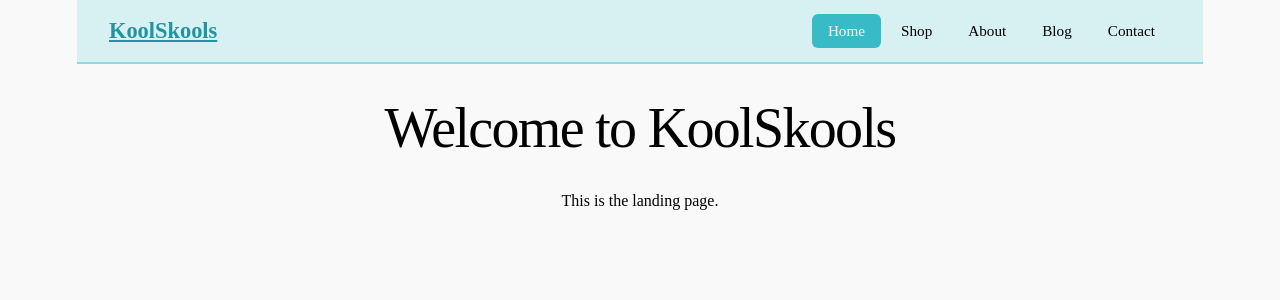
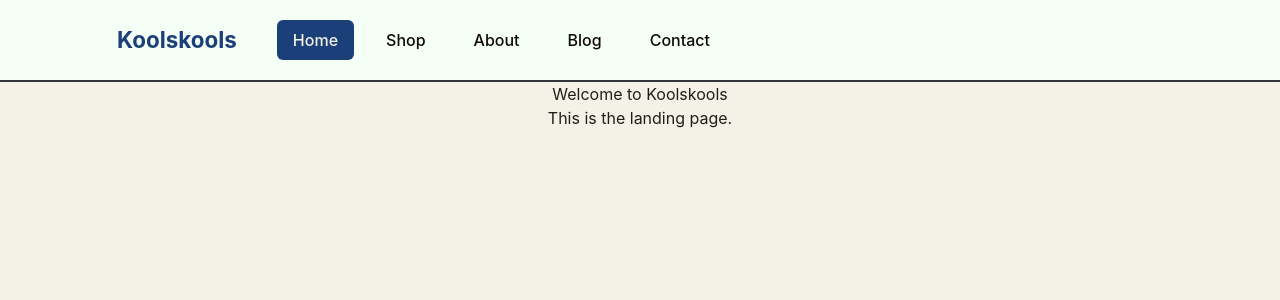
Before and after one commit to tamrachan/koolskools-website, a React (Vite) app in the folder KoolSkools-website/: page / in a window 1280 px wide. Shown: the top 300 px of the page. Built offline with nearby package versions, Linux system fonts and the light colour scheme.

Commit message:
Replace css/ with tailwindcss tokens and add initial colour palette

```diff
--- a/KoolSkools-website/package.json
+++ b/KoolSkools-website/package.json
@@ -10,9 +10,11 @@
     "preview": "vite preview"
   },
   "dependencies": {
+    "@tailwindcss/vite": "^4.3.2",
     "react": "^19.2.6",
     "react-dom": "^19.2.6",
-    "react-router-dom": "^7.18.0"
+    "react-router-dom": "^7.18.0",
+    "tailwindcss": "^4.3.2"
   },
   "devDependencies": {
     "@babel/core": "^7.29.0",
--- a/KoolSkools-website/src/App.css
+++ /dev/null
@@ -1,13 +0,0 @@
-@import './css/colours.css';
-
-*,
-*::before,
-*::after {
-  box-sizing: border-box;
-}
-
-body {
-  margin: 0;
-  background-color: var(--primary-off-white);
-  color: var(--primary-black);
-}
--- a/KoolSkools-website/src/App.tsx
+++ b/KoolSkools-website/src/App.tsx
@@ -5,7 +5,6 @@ import Shop from './pages/Shop';
 import About from './pages/About';
 import Blog from './pages/Blog';
 import Contact from './pages/Contact';
-import './App.css';
 
 export default function App() {
   return (
--- a/KoolSkools-website/src/components/NavBar.tsx
+++ b/KoolSkools-website/src/components/NavBar.tsx
@@ -1,6 +1,5 @@
 import { useState } from 'react';
 import { NavLink } from 'react-router-dom';
-import '../css/NavBar.css';
 
 const navLinks = [
   { label: 'Home', to: '/' },
@@ -14,29 +13,40 @@ export default function NavBar() {
   const [menuOpen, setMenuOpen] = useState(false);
 
   return (
-    <nav className="navbar">
-      <NavLink to="/" className="navbar-logo">
-        Kool<span>Skools</span>
+    <nav className="full-bleed sticky top-0 z-100 border-b-2 border-border bg-surface">
+      <div className="mx-auto flex h-20 w-full max-w-[1126px] items-center justify-between px-10 md:justify-start md:gap-10">
+        <NavLink to="/" className="text-[1.4rem] font-bold text-accent">
+          Kool<span>skools</span>
         </NavLink>
 
         <button
-        className="navbar-toggle"
+          className="flex cursor-pointer flex-col gap-[5px] border-none bg-transparent p-1 max-md:flex md:hidden"
           aria-label="Toggle navigation"
           aria-expanded={menuOpen}
           onClick={() => setMenuOpen((prev) => !prev)}
         >
-        <span />
-        <span />
-        <span />
+          <span className="block h-0.5 w-6 rounded-md bg-accent transition" />
+          <span className="block h-0.5 w-6 rounded-md bg-accent transition" />
+          <span className="block h-0.5 w-6 rounded-md bg-accent transition" />
         </button>
 
-      <ul className={`navbar-links${menuOpen ? ' open' : ''}`}>
+        <ul
+          className={`
+            m-0 flex list-none gap-4 p-0 max-md:absolute max-md:inset-x-0 max-md:top-16
+            max-md:flex-col max-md:border-b-2 max-md:border-accent-subtle max-md:bg-bg
+            max-md:px-4 max-md:py-3 ${menuOpen ? 'max-md:flex' : 'max-md:hidden'}
+          `}
+        >
           {navLinks.map(({ label, to }) => (
             <li key={label}>
               <NavLink
                 to={to}
                 end={to === '/'}
-              className={({ isActive }) => (isActive ? 'active' : undefined)}
+                className={({ isActive }) =>
+                  `block rounded-md px-4 py-2 text-md font-medium no-underline transition-colors hover:bg-accent hover:text-bg ${
+                    isActive ? 'bg-accent text-bg' : 'text-heading'
+                  }`
+                }
                 onClick={() => setMenuOpen(false)}
               >
                 {label}
@@ -44,6 +54,7 @@ export default function NavBar() {
             </li>
           ))}
         </ul>
+      </div>
     </nav>
   );
 }
--- a/KoolSkools-website/src/css/NavBar.css
+++ /dev/null
@@ -1,87 +0,0 @@
-@import './colours.css';
-
-.navbar {
-  background-color: var(--teal-light);
-  border-bottom: 2px solid var(--teal-mid);
-  padding: 0 2rem;
-  display: flex;
-  align-items: center;
-  justify-content: space-between;
-  height: 64px;
-  position: sticky;
-  top: 0;
-  z-index: 100;
-}
-
-.navbar-logo {
-  font-size: 1.4rem;
-  font-weight: 700;
-  color: var(--teal-dark);
-}
-
-.navbar-links {
-  display: flex;
-  list-style: none;
-  margin: 0;
-  padding: 0;
-  gap: 0.25rem;
-}
-
-.navbar-links a {
-  display: block;
-  padding: 0.5rem 1rem;
-  color: var(--primary-black);
-  text-decoration: none;
-  font-size: 0.95rem;
-  font-weight: 500;
-  border-radius: 6px;
-  transition: background-color 0.15s ease, color 0.15s ease;
-}
-
-.navbar-links a:hover,
-.navbar-links a.active {
-  background-color: var(--teal-base);
-  color: var(--primary-white);
-}
-
-.navbar-toggle {
-  display: none;
-  flex-direction: column;
-  gap: 5px;
-  background: none;
-  border: none;
-  cursor: pointer;
-  padding: 0.25rem;
-}
-
-.navbar-toggle span {
-  display: block;
-  width: 24px;
-  height: 2px;
-  background-color: var(--teal-dark);
-  border-radius: 2px;
-  transition: transform 0.2s ease, opacity 0.2s ease;
-}
-
-@media (max-width: 768px) {
-  .navbar-toggle {
-    display: flex;
-  }
-
-  .navbar-links {
-    display: none;
-    flex-direction: column;
-    position: absolute;
-    top: 64px;
-    left: 0;
-    right: 0;
-    background-color: var(--teal-light);
-    border-bottom: 2px solid var(--teal-mid);
-    padding: 0.75rem 1rem;
-    gap: 0.25rem;
-  }
-
-  .navbar-links.open {
-    display: flex;
-  }
-}
--- a/KoolSkools-website/src/css/colours.css
+++ /dev/null
@@ -1,31 +0,0 @@
-/* Theme colours */
-:root {
-  /* Primary colours */
-  --primary-black: #000000;
-  --primary-white: #FEFFFF;
-  --primary-off-white: #f9f9f9;
-
-  /* Teal colours - brand accent #39BBC7 */
-  --teal-base: #39BBC7;
-  --teal-light: #D7F1F3;   /* NavBar background - passes WCAG AA with dark text */
-  --teal-mid: #8ED8DF;
-  --teal-dark: #2493A0;
-
-  /* Secondary colours */
-  --secondary-peach: #E19787;
-  --secondary-yellow: #DABB7B;
-  --secondary-brown: #4B3100;
-
-  /* Teal scale */
-  --primary-teal-50: #f3fcfd;
-  --primary-teal-100: #e3f8fa;
-  --primary-teal-200: #c3eef2;
-  --primary-teal-300: #8ed8df;
-  --primary-teal-400: #5bc8d2;
-  --primary-teal-500: #39bbc7;
-  --primary-teal-600: #2493a0;
-  --primary-teal-700: #1d7681;
-  --primary-teal-800: #1a5f68;
-  --primary-teal-900: #184f56;
-  --primary-teal-950: #0d2c31;
-}
--- a/KoolSkools-website/src/index.css
+++ b/KoolSkools-website/src/index.css
@@ -1,44 +1,79 @@
-#root {
-  width: 1126px;
-  max-width: 100%;
-  margin: 0 auto;
-  text-align: center;
-  border-inline: 1px solid var(--border);
-  min-height: 100svh;
-  display: flex;
-  flex-direction: column;
+@import "tailwindcss";
+
+/* Koolskools Website Stylesheet
+
+ * Use: in Tailwind's utility classes, you can use these tokens as values for colors, e.g.
+
+ *   <div class="bg-bg text-heading">Hello World</div>
+
+ * You can also use them in your own custom CSS, e.g.
+
+ *   .my-class {
+ *     color: var(--color-heading);
+ *     background-color: var(--color-accent);
+ *   }
+
+ * Ensure that all styling uses these tokens so that the theme can be modified easily in the future.
+ * To use a new colour, add it to the @theme block and use it like any other token.
+ */
+
+@theme {
+  /* Neutral */
+  --color-bg: #f4f1e7; /* light cream */
+  --color-surface: #f6fff6; /* off-white */
+  --color-border: #323338; /* dark gray */
+  --color-heading: #0f0b01; /* black */
+  --color-body: #211f1b; /* dark gray */
+  --color-inactive: #676879; /* medium gray */
+
+  /* Accent */
+  --color-accent: #1b3f78; /* navy blue */
+  --color-accent-dark: #181b34; /* dark navy blue */
+  --color-accent-light: #1f76c2; /* light blue */
+  --color-accent-subtle: #cce4ff; /* very light blue */
+
+  /* Extra */
+  --color-teal: #39bbc7; /* teal */
+  --color-sky: #579bec; /* sky blue */
+  --color-rose: #e15674; /* rose */
+  --color-sand: #fac552; /* sand */
+  --color-green: #62a044; /* green */
+
+  /* Traffic light
+   * Status indicators uniquely for actions. Avoid using these decoratively.
+   * Ensure that shape and text are also used to convey meaning for accessibility.
+   */
+  --color-success: #406e2c; /* dark green */
+  --color-warning: #b45309; /* dark yellow */
+  --color-error: #d7263d; /* dark red */
+}
+
+*,
+*::before,
+*::after {
   box-sizing: border-box;
+}
+
+/* Utility for edge-to-edge width. #root constrains to 1126px:
+  Re-constrain any inner content manually where needed. */
+@utility full-bleed {
+  width: 100vw;
+  margin-inline: calc(50% - 50vw);
 }
 
 body {
   margin: 0;
+  background-color: var(--color-bg);
+  color: var(--color-body);
 }
 
-h1,
-h2 {
-  font-family: var(--heading);
-  font-weight: 500;
-  color: var(--text-h);
+#root {
+  width: 100%;
+  max-width: 1126px;
+  margin-inline: auto;
+  padding-inline: 2.5rem;
+  min-height: 100svh;
+  display: flex;
+  flex-direction: column;
+  text-align: center;
 }
-
-h1 {
-  font-size: 56px;
-  letter-spacing: -1.68px;
-  margin: 32px 0;
-  @media (max-width: 1024px) {
-    font-size: 36px;
-    margin: 20px 0;
-  }
-}
-h2 {
-  font-size: 24px;
-  line-height: 118%;
-  letter-spacing: -0.24px;
-  margin: 0 0 8px;
-  @media (max-width: 1024px) {
-    font-size: 20px;
-  }
-}
-p {
-  margin: 0;
-}
--- a/KoolSkools-website/src/pages/Home.tsx
+++ b/KoolSkools-website/src/pages/Home.tsx
@@ -1,7 +1,7 @@
 function Home() {
   return (
     <>
-      <h1>Welcome to KoolSkools</h1>
+      <h1>Welcome to Koolskools</h1>
       <p>This is the landing page.</p>
     </>
   );
--- a/KoolSkools-website/vite.config.ts
+++ b/KoolSkools-website/vite.config.ts
@@ -1,11 +1,13 @@
 import { defineConfig } from 'vite'
 import react, { reactCompilerPreset } from '@vitejs/plugin-react'
 import babel from '@rolldown/plugin-babel'
+import tailwindcss from '@tailwindcss/vite'
 
 // https://vite.dev/config/
 export default defineConfig({
   plugins: [
     react(),
-    babel({ presets: [reactCompilerPreset()] })
+    babel({ presets: [reactCompilerPreset()] }),
+    tailwindcss(),
   ],
 })
```
Also changed, not shown: 1 other file (tests, documents, lock files or other folders). Lines whose indentation alone changed are shown as unchanged.
